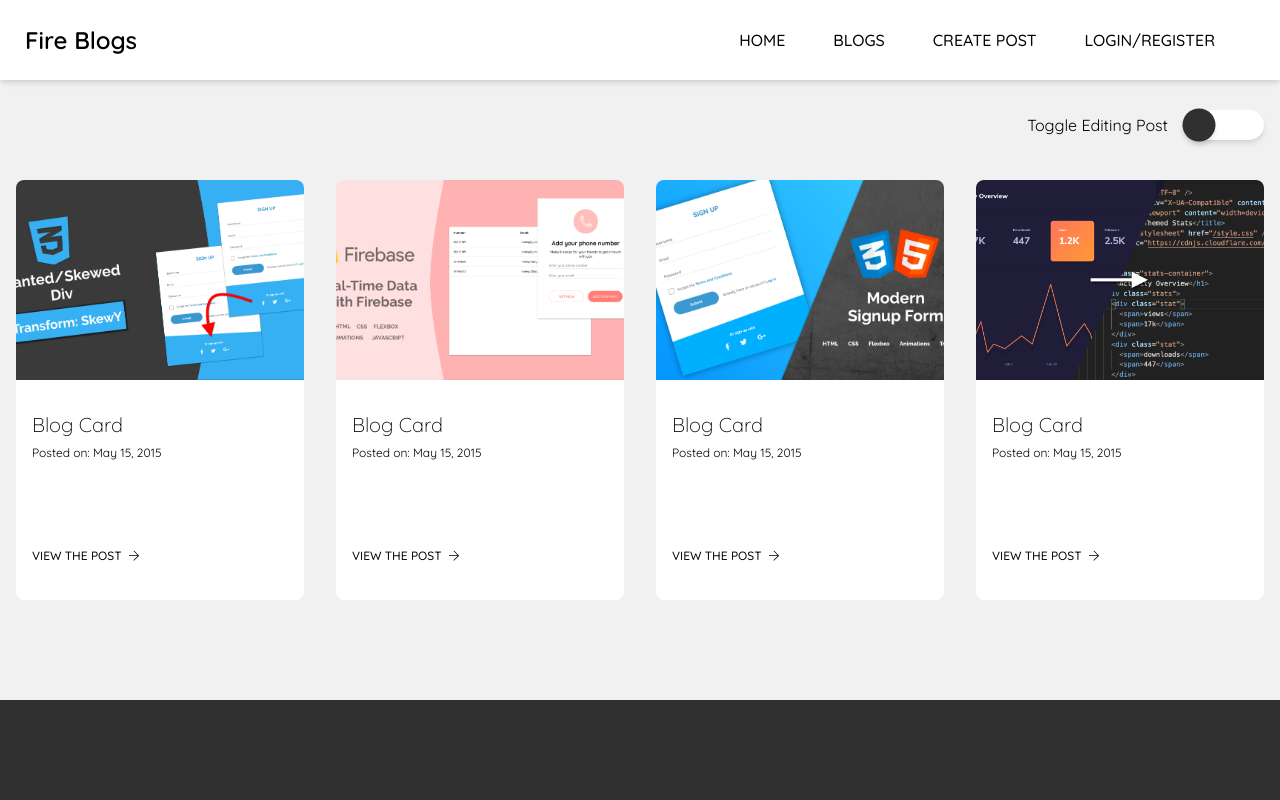
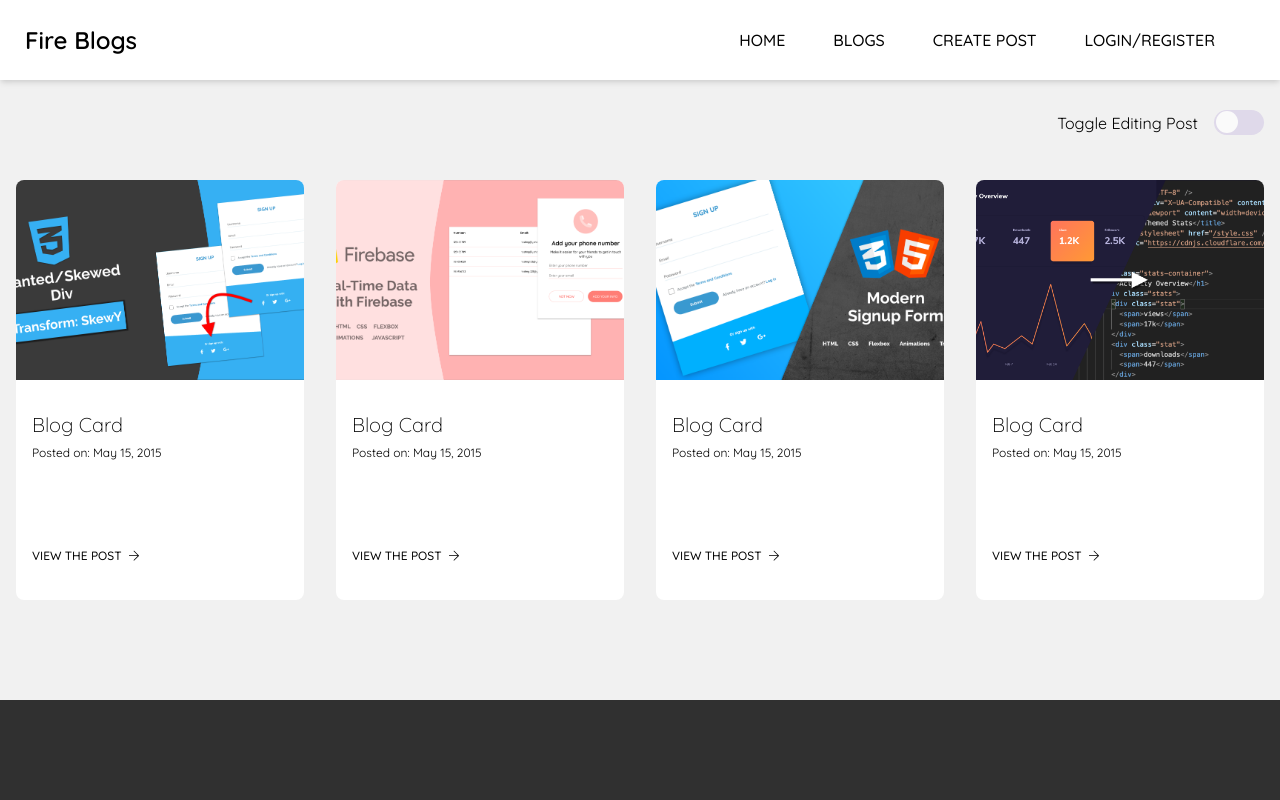
Before and after one commit to Thaiquangminh/blogs, a Vue app: page /blogs in a window 1280 px wide. Shown: the top 800 px of the page. Built offline with nearby package versions, Linux system fonts and the light colour scheme; what vue2-editor would draw is missing.

Commit message:
feature/add-component-loading-modal

```diff
--- a/src/components/BlogCard.vue
+++ b/src/components/BlogCard.vue
@@ -1,6 +1,6 @@
 <template>
   <div class="blog-card">
-    <div v-show="editPost" class="icons">
+    <div v-show="openEditPost" class="icons">
       <div @click="editBlog" class="icon">
         <Edit class="edit"/>
       </div>
@@ -27,7 +27,7 @@ import Delete from "../assets/Icons/trash-regular.svg"
 
 export default {
   name: "blogCard",
-  props: ["post"],
+  props: ["post", "openEditPost"],
   components: {
     Arrow,
     Edit,
--- /dev/null
+++ b/src/components/Loading.vue
@@ -0,0 +1,42 @@
+<template>
+  <div class="loading">
+    <span></span>
+  </div>
+</template>
+
+<script>
+export default {
+  name: "loading",
+};
+</script>
+
+<style lang="scss">
+.loading {
+  top: 0;
+  z-index: 101;
+  height: 100%;
+  width: 100%;
+  background-color: rgba(0, 0, 0, 0.5);
+  position: fixed;
+  display: flex;
+  justify-content: center;
+  align-items: center;
+  @keyframes spin {
+    to {
+      transform: rotateZ(360deg);
+    }
+  }
+
+  span {
+    display: block;
+    width: 60px;
+    height: 60px;
+    margin: 0 auto;
+    border: 3px solid transparent;
+    border-top-color: #fff;
+    border-bottom-color: #fff;
+    border-radius: 50%;
+    animation: spin ease 1000ms infinite;
+  }
+}
+</style>
--- /dev/null
+++ b/src/components/Modal.vue
@@ -0,0 +1,51 @@
+<template>
+  <div class="modal">
+    <div class="modal-content">
+      <p>{{ this.modalMessage }}</p>
+      <button @click="closeModal">Close</button>
+    </div>
+  </div>
+</template>
+
+<script>
+export default {
+  props: ["modalMessage"],
+  methods: {
+    closeModal() {
+      this.$emit('closeModal')
+    },
+  },
+};
+</script>
+
+<style lang="scss" scoped>
+.modal {
+  display: flex;
+  justify-content: center;
+  align-items: center;
+  z-index: 101;
+  position: absolute;
+  width: 100%;
+  height: 100%;
+  top: 0;
+  background-color: rgba(0, 0, 0, 0.7);
+
+  .modal-content {
+    display: flex;
+    flex-direction: column;
+    justify-content: center;
+    border-radius: 8px;
+    width: 300px;
+    padding: 40px 30px;
+    background-color: #fff;
+
+    p {
+      text-align: center;
+    }
+
+    button {
+      align-self: center;
+    }
+  }
+}
+</style>
--- a/src/views/Blogs.vue
+++ b/src/views/Blogs.vue
@@ -3,9 +3,10 @@
     <div class="blog-cards container">
       <div class="toggle-edit">
         <span>Toggle Editing Post</span>
-        <input type="checkbox" v-model="editPost"/>
+        <input type="checkbox" hidden="hidden" v-model="editPost">
+        <label class="switch" :for="editPost" @click="handleToggleEdit"/>
       </div>
-      <BlogCard :post="post" v-for="(post, index) in getBlogCards" :key="index"/>
+      <BlogCard :open-edit-post="editPost" :post="post" v-for="(post, index) in getBlogCards" :key="index"/>
     </div>
   </div>
 </template>
@@ -16,10 +17,22 @@ import {mapGetters} from "vuex";
 
 export default {
   name: "blogs",
+  data() {
+    return {
+      editPost: false
+    }
+  },
+
   components: {BlogCard},
   computed: {
     ...mapGetters('card', ['getBlogCards']),
   },
+
+  methods: {
+    handleToggleEdit() {
+      this.editPost = !this.editPost
+    }
+  }
 
 };
 </script>
@@ -64,37 +77,48 @@ export default {
     span {
       margin-right: 16px;
     }
+  }
 
-    input[type="checkbox"] {
-      position: relative;
-      border: none;
-      -webkit-appearance: none;
-      background: #fff;
-      outline: none;
-      width: 80px;
-      height: 30px;
-      border-radius: 20px;
-      box-shadow: 0 4px 6px -1px rgba(0, 0, 0, 0.1), 0 2px 4px -1px rgba(0, 0, 0, 0.06);
-    }
+  //  Switch css
+  .switch {
+    display: inline-block;
+    position: relative;
+    width: 50px;
+    height: 25px;
+    border-radius: 20px;
+    background: #dfd9ea;
+    transition: background 0.28s cubic-bezier(0.4, 0, 0.2, 1);
+    vertical-align: middle;
+    cursor: pointer;
+  }
 
-    input[type="checkbox"]:before {
-      content: "";
-      position: absolute;
-      width: 30px;
-      height: 30px;
-      border-radius: 20px;
-      top: 0;
-      left: 0;
-      background: #303030;
-      transform: scale(1.1);
-      transition: 750ms ease all;
-      box-shadow: 0 4px 6px -1px rgba(0, 0, 0, 0.1), 0 2px 4px -1px rgba(0, 0, 0, 0.06);
-    }
+  .switch::before {
+    content: '';
+    position: absolute;
+    top: 1px;
+    left: 2px;
+    width: 22px;
+    height: 22px;
+    background: #fafafa;
+    border-radius: 50%;
+    transition: left 0.28s cubic-bezier(0.4, 0, 0.2, 1), background 0.28s cubic-bezier(0.4, 0, 0.2, 1), box-shadow 0.28s cubic-bezier(0.4, 0, 0.2, 1);
+  }
 
-    input:checked[type="checkbox"]:before {
-      background: #fff;
-      left: 52px;
-    }
+  .switch:active::before {
+    box-shadow: 0 2px 8px rgba(0, 0, 0, 0.28), 0 0 0 20px rgba(128, 128, 128, 0.1);
+  }
+
+  input:checked + .switch {
+    background: #72da67;
+  }
+
+  input:checked + .switch::before {
+    left: 27px;
+    background: #fff;
+  }
+
+  input:checked + .switch:active::before {
+    box-shadow: 0 2px 8px rgba(0, 0, 0, 0.28), 0 0 0 20px rgba(0, 150, 136, 0.2);
   }
 }
 </style>
--- a/src/views/ForgotPassword.vue
+++ b/src/views/ForgotPassword.vue
@@ -1,7 +1,7 @@
 <template>
   <div class="reset-password">
-    <!--    <Modal v-if="modalActive" :modalMessage="modalMessage" v-on:close-modal="closeModal"/>-->
-    <!--    <Loading v-if="loading"/>-->
+    <Modal v-if="modalActive" :modalMessage="modalMessage" @closeModal="closeModal"/>
+    <Loading v-if="loading"/>
     <div class="form-wrap">
       <form class="reset">
         <p class="login-register">
@@ -26,8 +26,8 @@
 
 <script>
 import email from "../assets/Icons/envelope-regular.svg";
-// import Modal from "../components/Modal";
-// import Loading from "../components/Loading";
+import Modal from "../components/Modal";
+import Loading from "../components/Loading";
 import "firebase/auth";
 
 export default {
@@ -42,12 +42,15 @@ export default {
   },
   components: {
     email,
-
+    Modal,
+    Loading
   },
   methods: {
     resetPassword() {
+      this.modalActive = true
     },
     closeModal() {
+      this.modalActive = false
     },
   },
 };
```
